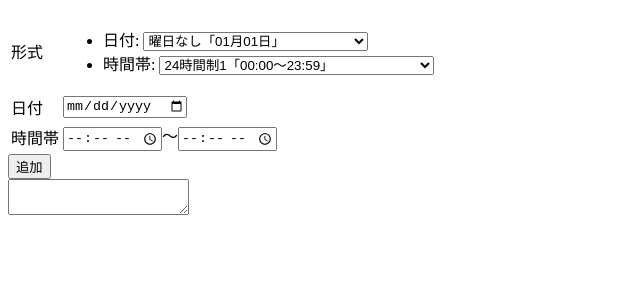
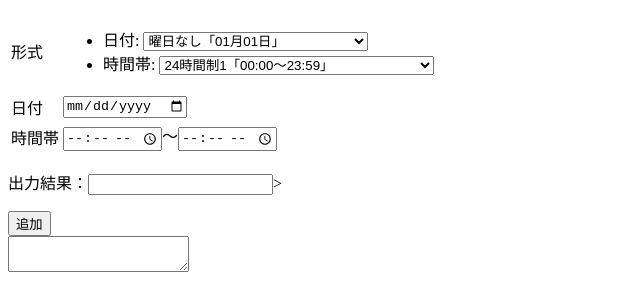
Before and after one commit to ceKt/date-formater, a plain HTML site: page index.html in a window 1280 px wide. Shown: the whole page, without its empty margins (0-640 px from the left). Drawn offline with Linux system fonts and the light colour scheme.

Commit message:
update html

```diff
--- a/index.html
+++ b/index.html
@@ -43,6 +43,7 @@
 					<td><input id="startTime" type="time">〜<input id="endTime" type="time"></td>
 				</tr>
 			</table>
+			<p class="addTextBox">出力結果：<input id="addText" type="text">></p>
 			<button id="addButton">追加</button>
 		</div>
 		<div class="outputBox">
```
Also changed, not shown: 1 other file.
